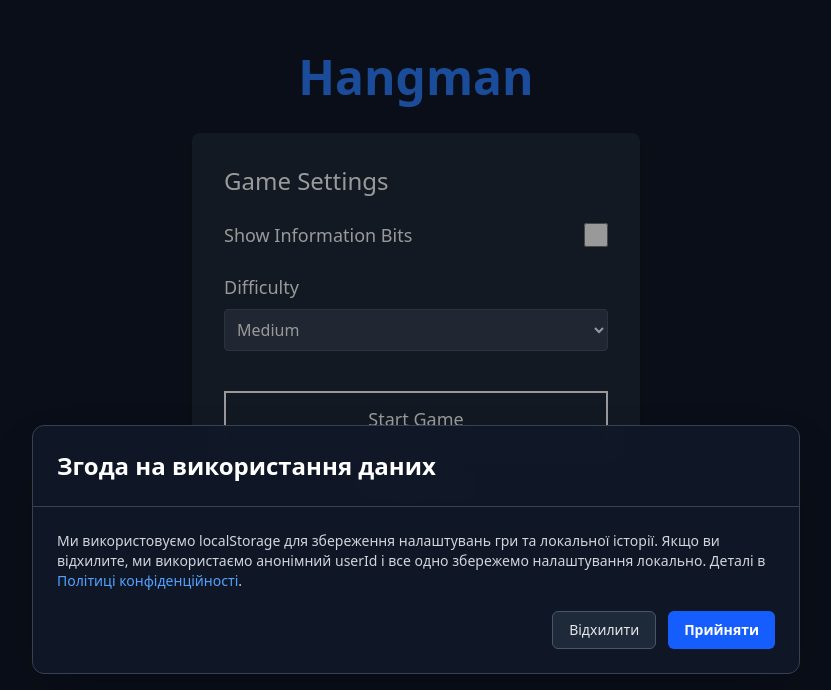
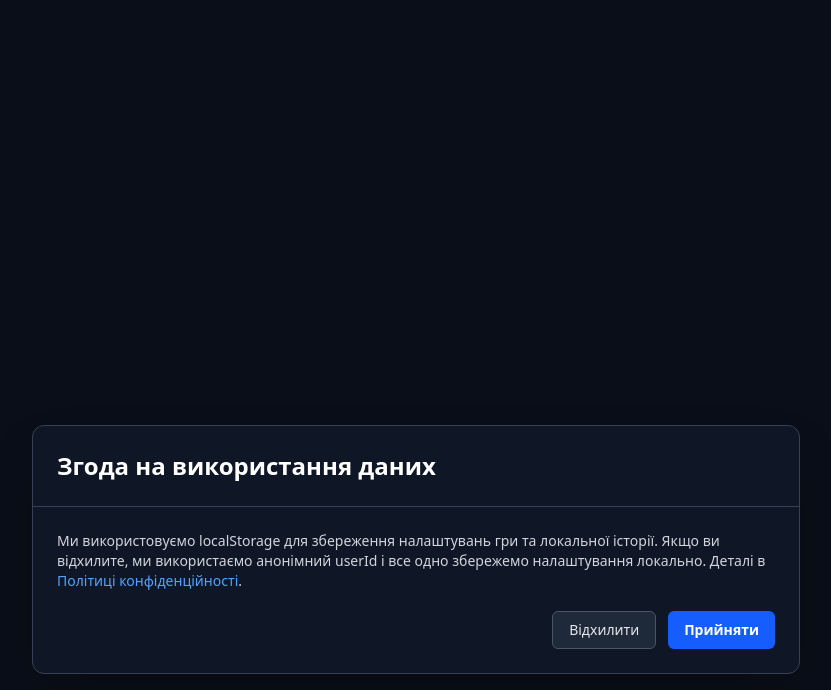
Before and after one commit to anyduck-forks/hangman, a React (Vite) app: page / in a window 1280 px wide. Shown: the part 110-800 px from the top of the page, without its empty margins (224-1055 px from the left). Built offline with nearby package versions, Linux system fonts and the light colour scheme.

Commit message:
fix: update routes

```diff
--- a/src/App.jsx
+++ b/src/App.jsx
@@ -9,10 +9,10 @@ function App() {
   return (
     <div className="min-h-screen bg-gray-900 text-white">
       <Routes>
-        <Route path="/" element={<StartPage />} />
-        <Route path="/game" element={<GamePage />} />
-        <Route path="/stats/:userId" element={<StatsPage />} />
-        <Route path="/privacy" element={<PrivacyPage />} />
+        <Route path="/hangman/" element={<StartPage />} />
+        <Route path="/hangman/game" element={<GamePage />} />
+        <Route path="/hangman/stats/:userId" element={<StatsPage />} />
+        <Route path="/hangman/privacy" element={<PrivacyPage />} />
       </Routes>
       <CookieConsentPopup />
     </div>
```
